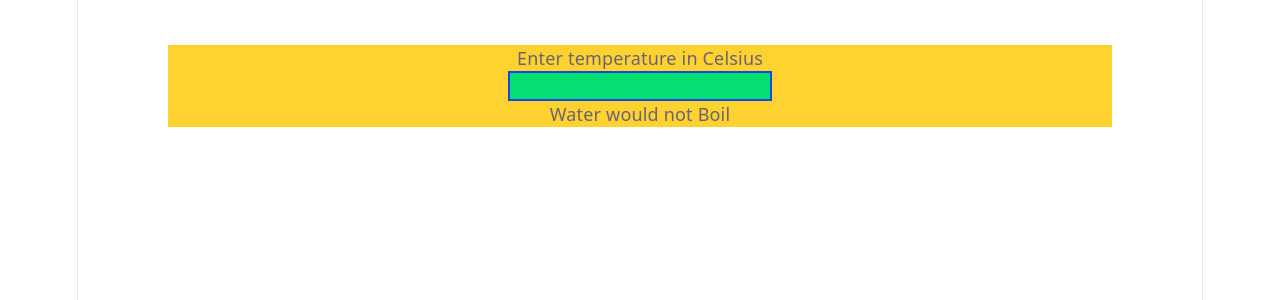
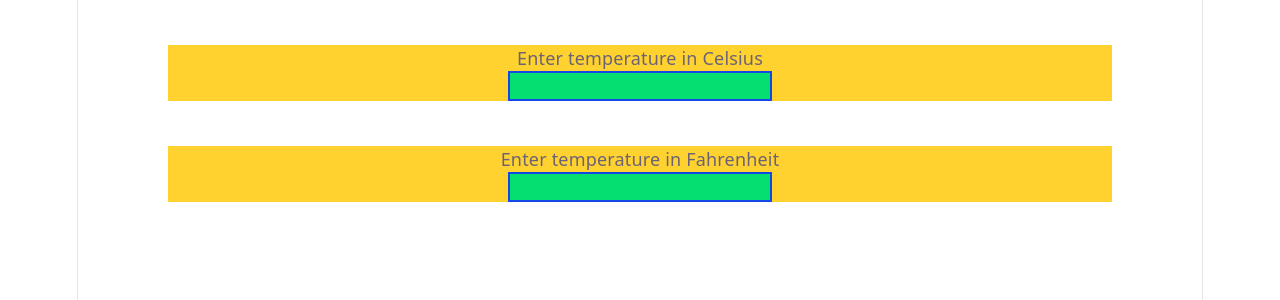
Before and after one commit to omorsultan/react-learn-with-summit, a React (Vite) app: page / in a window 1280 px wide. Shown: the top 300 px of the page. Built offline with nearby package versions, Linux system fonts and the light colour scheme.

Commit message:
working but take data from different source

```diff
--- a/src/components/Calculator.jsx
+++ b/src/components/Calculator.jsx
@@ -1,34 +1,16 @@
 import React from 'react'
 import BoilingVerdict from './BoilingVerdict'
+import InputTemperature from './InputTemperature'
 
 
 class Calculator  extends React.Component{
 
-  state = {
-    temperature: '',
-  }
-
-  onTemperatureChange = (e) =>{
-    this.setState({
-      temperature: e.target.value,
-    })
-  }
-
   render(){
-    const {temperature } = this.state;
 
     return(
       <>
-      <div className='bg-amber-300 mt-10 ml-20 mr-20'>
-         <fieldset >
-       <legend>Enter temperature in Celsius</legend>
-       <input type='text' value={temperature}
-       onChange={this.onTemperatureChange}
-       className='bg-green-400 border-blue-700 border-2' />
-      </fieldset>
-      <BoilingVerdict celsius={parseFloat(temperature)}/>
-
-      </div>
+      <InputTemperature scale="c" />
+      <InputTemperature scale="f" />
 
       </>
     )
--- /dev/null
+++ b/src/components/InputTemperature.jsx
@@ -0,0 +1,46 @@
+import React from 'react'
+
+ const scaleName = {
+    c : 'Celsius',
+    f : 'Fahrenheit'
+  };
+
+class InputTemperature extends React.Component{
+
+  state = {
+    temperature: '',
+  }
+
+  onTemperatureChange = (e) =>{
+    this.setState({
+      temperature: e.target.value,
+    })
+  }
+
+
+
+  render(){
+    const {temperature } = this.state;
+    const {scale} = this.props;
+
+    return(
+      <>
+      <div className='bg-amber-300 mt-10 ml-20 mr-20 md-20'>
+         <fieldset >
+       <legend>Enter temperature in {scaleName[scale]}</legend>
+       <input type='text' value={temperature}
+       onChange={this.onTemperatureChange}
+       className='bg-green-400 border-blue-700 border-2' />
+      </fieldset>
+      {/* <BoilingVerdict celsius={parseFloat(temperature)}/> */}
+
+      </div>
+
+      </>
+    )
+
+  }
+
+}
+
+export default InputTemperature
```
